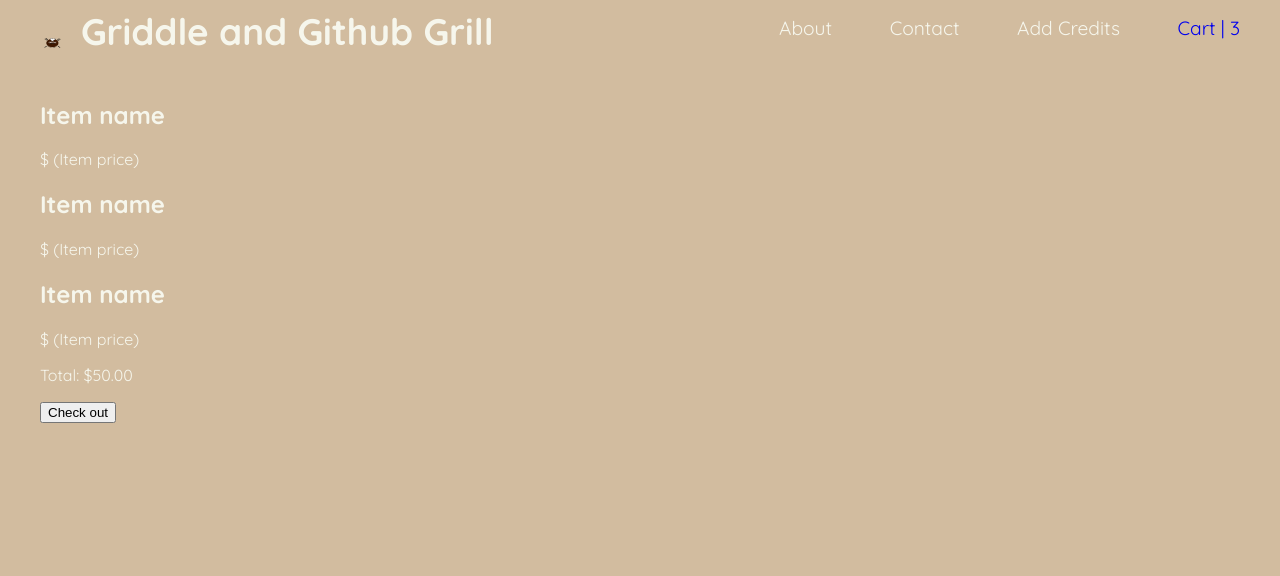
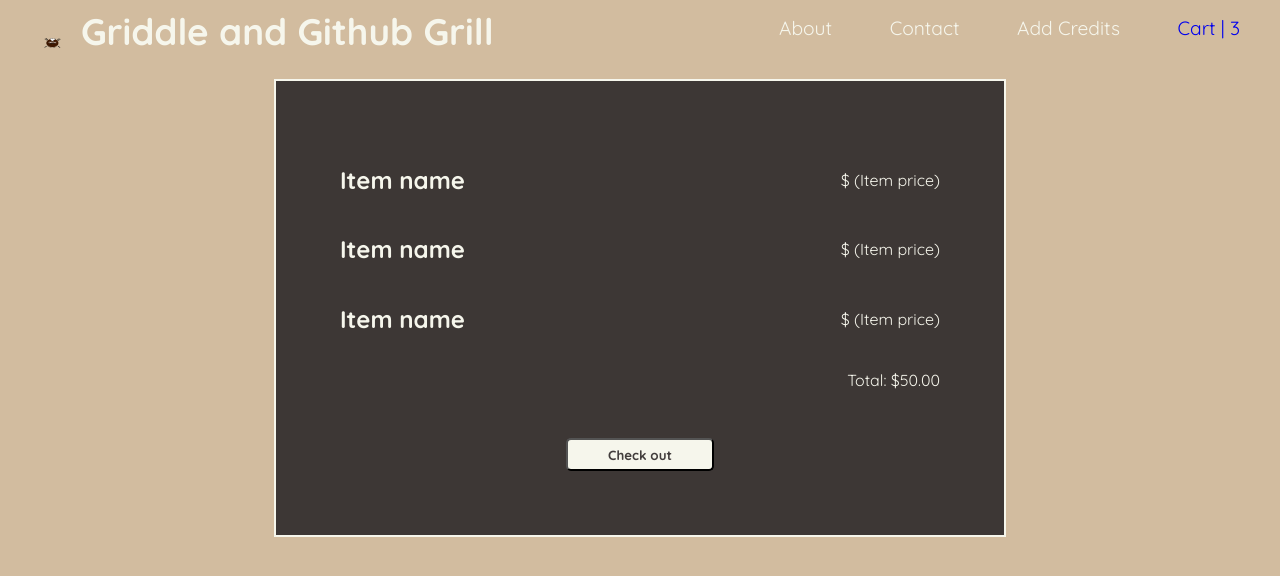
Before and after one commit to chingu-voyages/v50-tier1-team-03, a React (Vite) app: page /cart in a window 1280 px wide. Shown: the top 576 px of the page. Built offline with nearby package versions, Linux system fonts and the light colour scheme.

Commit message:
basic styles for cart elements (subject to change)

```diff
--- a/src/index.css
+++ b/src/index.css
@@ -277,6 +277,48 @@ section {
   margin-left: 1em;
 }
 
+/*========== Cart Styles ===========*/
+
+.cart-section {
+  margin: 0 auto;
+  max-width: 600px;
+  background-color: var(--dark-bg);
+  padding: 4em;
+  border: 2px solid var(--main--text__light);
+}
+
+.cart-item {
+  display: flex;
+  justify-content: space-between;
+  align-items: center;
+}
+
+.checkout-el {
+  display: flex;
+  flex-direction: column;
+  align-items: end;
+  gap: 2em;
+}
+
+.checkout-btn {
+  align-self: center;
+  font-family: inherit;
+  padding: 0.5em 3em;
+  background: var(--light-bg);
+  color: var(--main--text__dark);
+  font-weight: bolder;
+  border-radius: 5px;
+}
+
+.checkout-btn:focus,
+.checkout-btn:hover {
+  opacity: 0.8;
+}
+
+.checkout-btn:active {
+  transform: scale(0.9);
+}
+
 /*======== Media Queries ==========*/
 
 @media (min-width: 600px) {
```
